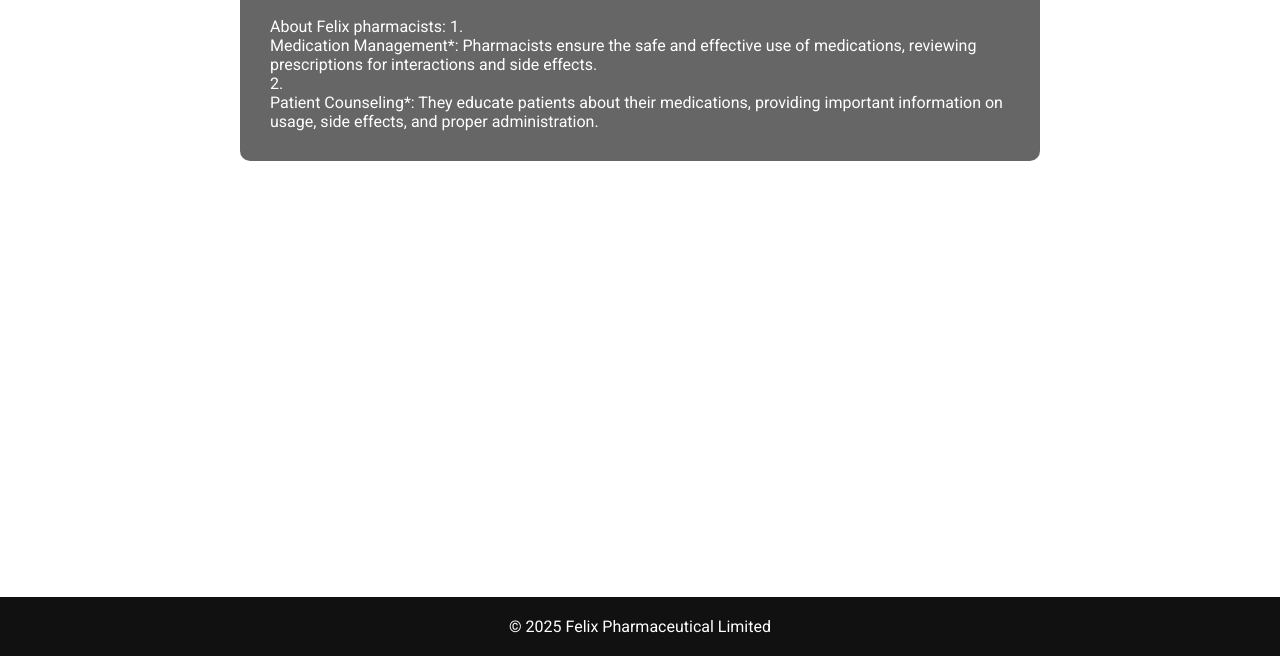
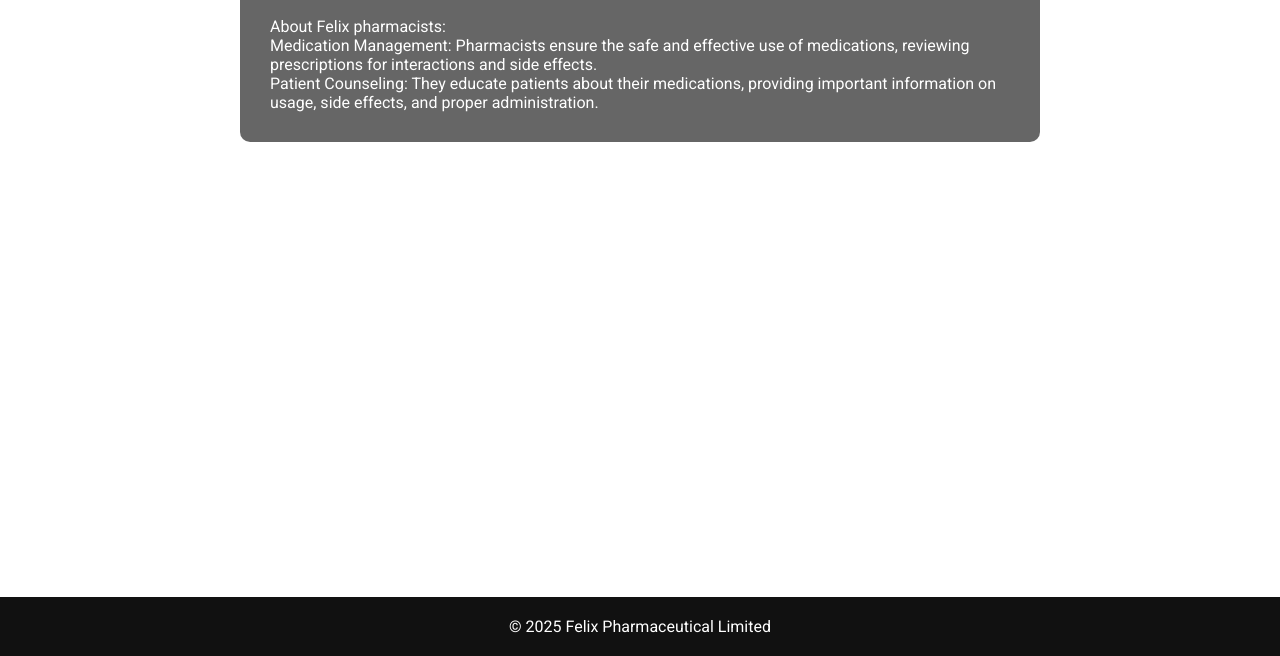
Before and after one commit to fredblay/felix-pharmaceutical-ltd, a plain HTML site: page About.html in a window 1280 px wide. Shown: the part 144-800 px from the top of the page. Drawn offline with Linux system fonts and the light colour scheme.

Commit message:
Update About.html

```diff
--- a/About.html
+++ b/About.html
@@ -27,9 +27,9 @@
         <h2>About Us</h2>
         <p> About Felix pharmacists:
 
-          1. <P> Medication Management*: Pharmacists ensure the safe and effective use of medications, reviewing prescriptions for interactions and side effects.<P>
+           <P> Medication Management: Pharmacists ensure the safe and effective use of medications, reviewing prescriptions for interactions and side effects.<P>
 
-          2. <P> Patient Counseling*: They educate patients about their medications, providing important information on usage, side effects, and proper administration.</p>
+           <P> Patient Counseling: They educate patients about their medications, providing important information on usage, side effects, and proper administration.</p>
       </div>
     </section>
   </main>
```
